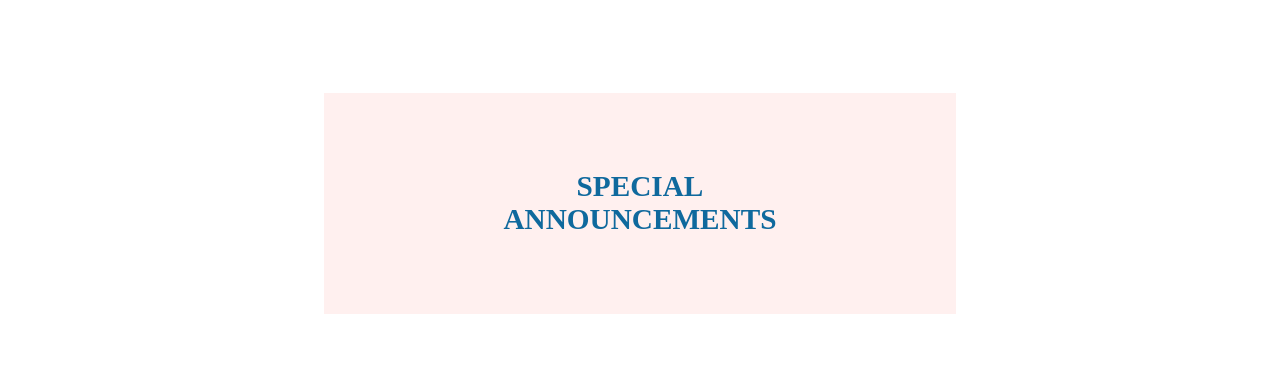
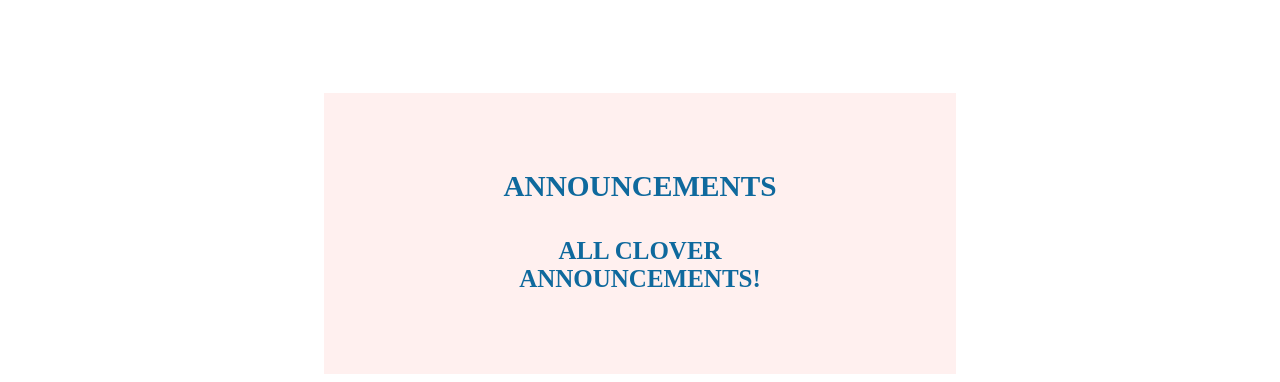
Before and after one commit to woody-tai/clover.github.io, a plain HTML site: page Announcements.html in a window 1280 px wide. Shown: the part 575-957 px from the top of the page. Before the commit the page ends 897 px from the top, so only its background shows below. Drawn offline with Linux system fonts and the light colour scheme.

Commit message:
Update Announcements.html

```diff
--- a/Announcements.html
+++ b/Announcements.html
@@ -28,7 +28,9 @@
         <p>&nbsp;</p>
   </div>
   <div id="py-5">
-    <h3 class="center">Special Announcements</h3>
+    <h3 class="center">Announcements</h3>
+    <h4 class="center">ALL CLOVER ANNOUNCEMENTS!</h4>
+
     <!-- ALLOW FOR PASTEING -->
     <!-- INSTRUCTIONS: PLEASE PASTE AS DIRECTED. -->
     <!-- IF YOU THINK THERE IS AN ERROR, CONTACT ME VIA WHATSAPP -->
```
